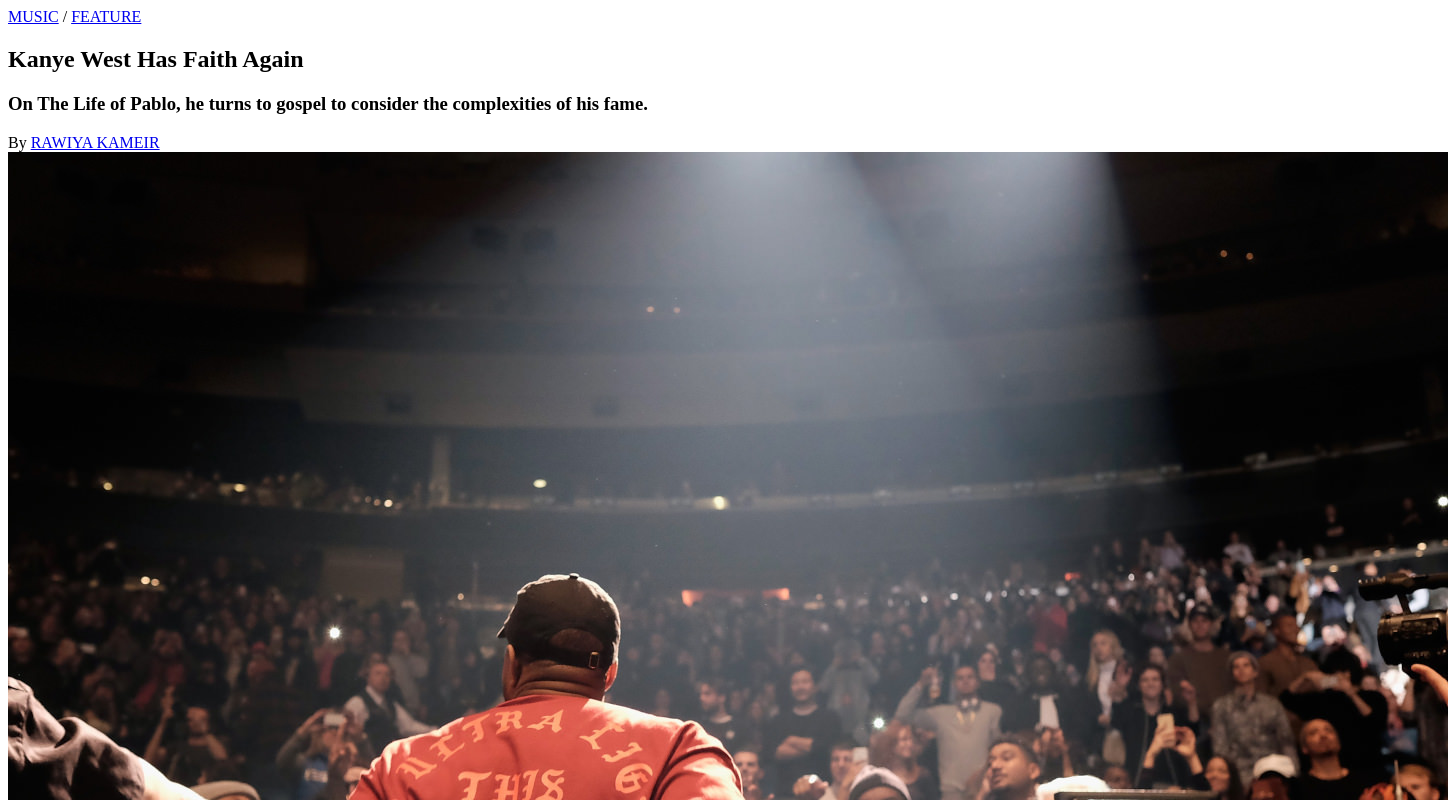
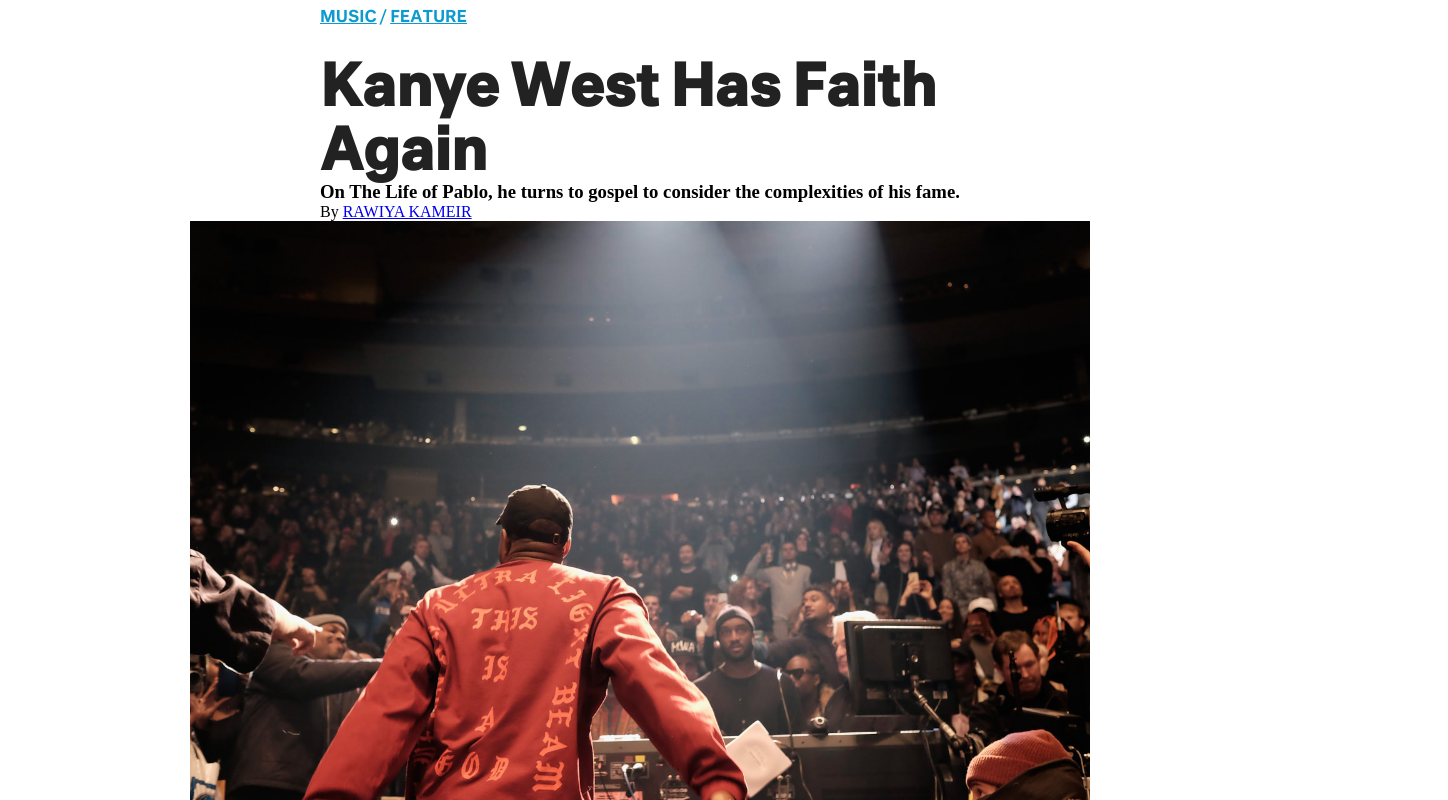
Before and after one commit to mosspassion/css-template-test, a plain HTML site: page index.html in a window 1280 px wide. Shown: the top 800 px of the page, 1448 px wide, since content can reach past the window. Drawn offline with Linux system fonts and the light colour scheme.

Commit message:
added custom font and further css

```diff
--- a/css/styles.css
+++ b/css/styles.css
@@ -1,5 +1,72 @@
-body {
+/*body {
 	margin:0px;
 	padding:0px;
 
 }
+*/
+
+html {
+	font-size: 16px;
+}
+
+@font-face {
+	font-family: "fader";
+	font-size: normal;
+	font-weight: normal;
+	src: url('fonts/WF-026510-009147-001253-3db37e90290cc07b3aba50bdd2a10396.woff');
+}
+
+section {
+	width:900px;
+	margin: 0 auto;
+}
+
+section > img {
+	max-width: 100%;
+}
+
+div, h1, h3, p {
+	max-width: 75%;
+	margin: 0 auto;
+	max-width: 640px;
+	min-width: 576px;
+}
+
+.categories {
+	text-transform: uppercase;
+	color: #0D9BCF;
+	font-family: "fader", Sans-Serif;
+	font-weight: normal;
+	font-size: 1rem;
+	line-height: 16px;
+	max-width: 640px;
+	min-width: 576px;
+}
+
+.categories > a {
+	text-transform: uppercase;
+	color: #0D9BCF;
+	font-family: "fader", Sans-Serif;
+	font-weight: normal;
+	font-size: 1rem;
+	line-height: 16px;
+}
+
+#title {
+	padding-top: 28px;
+	font-family: "fader", Sans-Serif;
+	font-style: Normal;
+	color: #222;
+	font-size: 3.5rem;
+	line-height: 1.15em;
+	max-width: 640px;
+	min-width: 576px;
+
+}
+
+@media print {
+	h1 {
+		color: purple;
+		font-size: 16pt;
+	}
+}
--- a/index.html
+++ b/index.html
@@ -3,18 +3,19 @@
 	<head>
 		<title>The Fader</title>
 		<meta charset="utf-8">
+		<link rel="stylesheet" href="css/styles.css">
 	</head>
 
 	<body>
 
 		<section>
 
-			<div>
+			<div class="categories">
 				<a href="#">MUSIC</a> /
 				<a href="#">FEATURE</a>
 			</div>
 
-			<h1>
+			<h1 id="title">
 				Kanye West Has Faith Again
 			</h1>
 
```
Also changed, not shown: css/fonts/WF-026510-009147-001253-3db37e90290cc07b3aba50bdd2a10396.woff (added), 2 other files.
